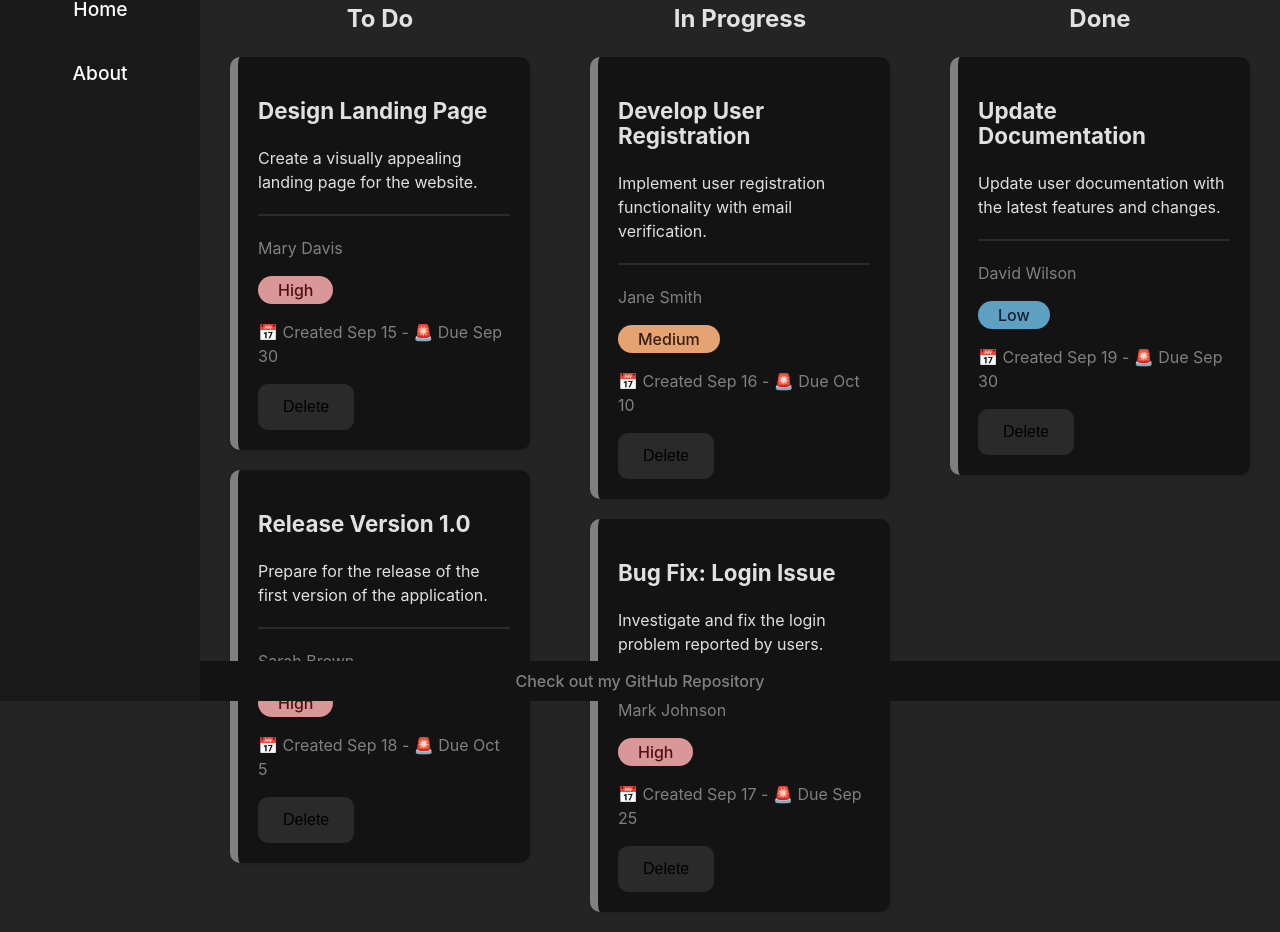
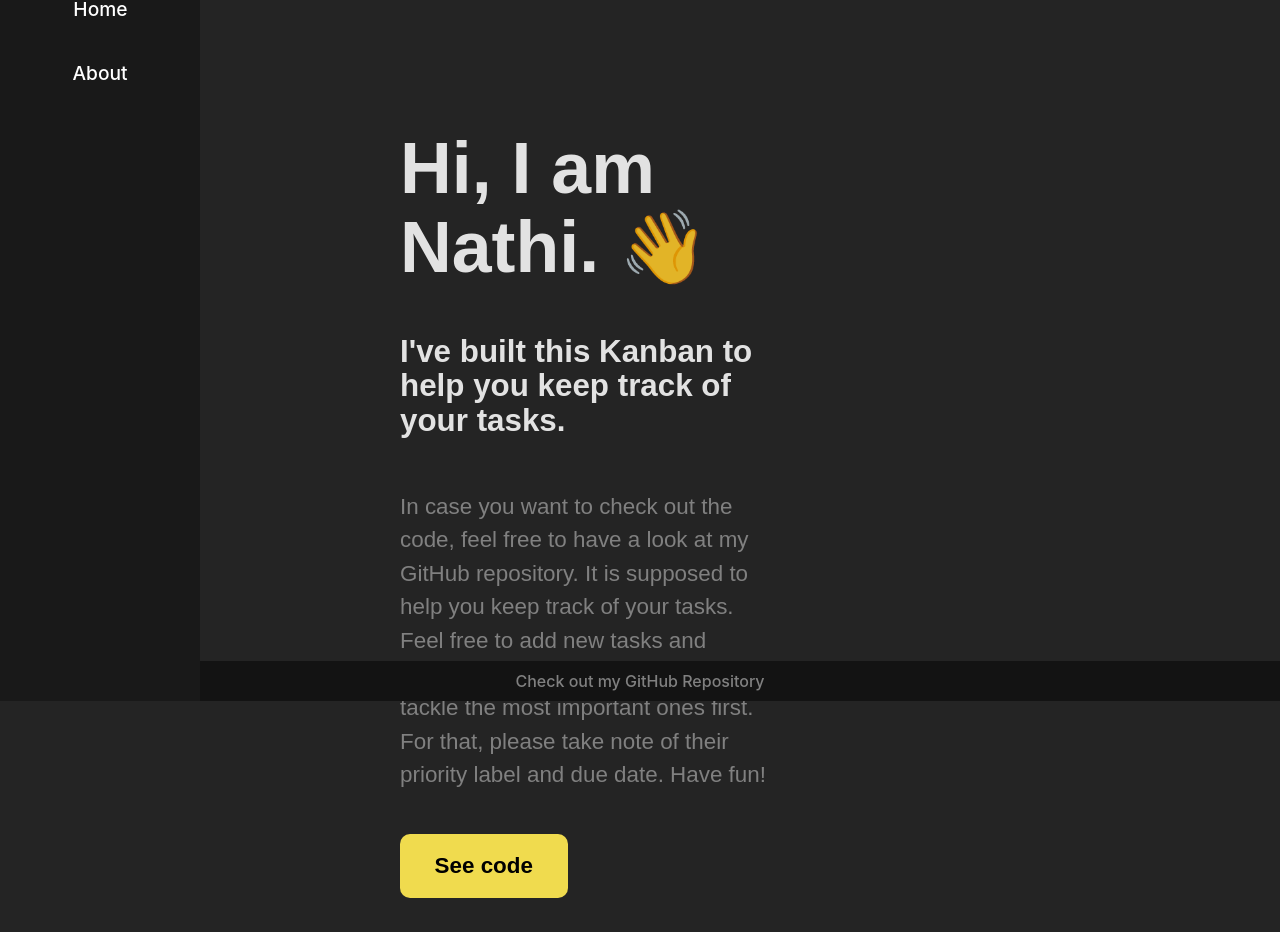
Before and after one commit to nathidaum/kanban-board-app, a React (Vite) app: page /about in a window 1280 px wide. Shown: the part 99-1031 px from the top of the page. Built offline with nearby package versions, Linux system fonts and the light colour scheme.

Commit message:
Add rerouting and content for About page

```diff
--- a/package.json
+++ b/package.json
@@ -11,7 +11,8 @@
   },
   "dependencies": {
     "react": "^18.3.1",
-    "react-dom": "^18.3.1"
+    "react-dom": "^18.3.1",
+    "react-router-dom": "^6.27.0"
   },
   "devDependencies": {
     "@eslint/js": "^9.11.1",
--- a/src/App.jsx
+++ b/src/App.jsx
@@ -1,27 +1,40 @@
+import { Routes, Route } from "react-router-dom";
+
 import Navbar from "./components/Navbar";
 import Sidebar from "./components/Sidebar";
 import Footer from "./components/Footer";
 import Column from "./components/Column";
 import ticketData from "./assets/kanban.json";
+import About from "./pages/About";
 
 function App() {
   // Filter tickets by status to pass them as props
-  const todoTickets = ticketData.filter(ticket => ticket.status === "To Do");
-  const inProgressTickets = ticketData.filter(ticket => ticket.status === "In Progress");
-  const doneTickets = ticketData.filter(ticket => ticket.status === "Done");
+  const todoTickets = ticketData.filter((ticket) => ticket.status === "To Do");
+  const inProgressTickets = ticketData.filter(
+    (ticket) => ticket.status === "In Progress"
+  );
+  const doneTickets = ticketData.filter((ticket) => ticket.status === "Done");
 
   return (
     <div id="homepage">
       <Navbar />
       <Sidebar />
 
-      <div className="kanban-board">
-        <Column title="To Do" tickets={todoTickets} />
-        <Column title="In Progress" tickets={inProgressTickets} />
-        <Column title="Done" tickets={doneTickets} />
-      </div>
+      <Footer />
 
-      <Footer />
+      <Routes>
+        <Route
+          path="/"
+          element={
+            <div className="kanban-board">
+              <Column title="To Do" tickets={todoTickets} />
+              <Column title="In Progress" tickets={inProgressTickets} />
+              <Column title="Done" tickets={doneTickets} />
+            </div>
+          }
+        />
+        <Route path="/about" element={<About />} />
+      </Routes>
     </div>
   );
 }
--- a/src/components/Navbar.jsx
+++ b/src/components/Navbar.jsx
@@ -1,8 +1,10 @@
+import { NavLink } from "react-router-dom";
+
 const Navbar = () => {
   return (
     <nav id="navbar">
       <div>
-        <button className="create-new-btn">Add Task</button>
+          <button className="create-new-btn">Add Task</button>
       </div>
     </nav>
   );
--- a/src/components/Sidebar.jsx
+++ b/src/components/Sidebar.jsx
@@ -1,4 +1,5 @@
 import logo from "../assets/logo.png";
+import { NavLink } from "react-router-dom";
 
 const Sidebar = () => {
   return (
@@ -9,10 +10,10 @@ const Sidebar = () => {
       <div className="sidebar-section">
         <ul>
           <li>
-            <a href="/">Home</a>
+          <NavLink to="/">Home</NavLink>
           </li>
           <li>
-            <a href="/">About</a>
+          <NavLink to="/about">About</NavLink>
           </li>
         </ul>
       </div>
--- a/src/index.css
+++ b/src/index.css
@@ -69,6 +69,29 @@ button:focus-visible {
   outline: 4px auto -webkit-focus-ring-color;
 }
 
+.secondary-button {
+  border-radius: 10px;
+  border: 1px solid transparent;
+  padding: 0.8em 1.5em;
+  background-color: #f0db4e;
+  cursor: pointer;
+}
+.secondary-button a {
+  color: black;
+  font-size: 1em;
+  font-weight: 800;
+}
+
+.secondary-button:hover {
+  background-color: #9b9ff3;
+
+}
+
+.secondary-button:focus,
+.secondary-button:focus-visible {
+  outline: 4px auto -webkit-focus-ring-color;
+}
+
 /************************************************/
 /* Component/Page-Specific Styles */
 
@@ -84,6 +107,27 @@ button:focus-visible {
   justify-content: flex-start;
   margin: 80px 0px 40px 200px;
   height: calc(100vh - 60px);
+}
+
+#about {
+  display: flex;
+  flex-direction: column;
+  justify-content: flex-start;
+  margin: 80px 0px 40px 200px;
+  height: calc(100vh - 60px);
+}
+
+.intro {
+  font-family: sans-serif;
+  font-size: 1.4rem;
+  padding: 20px 500px 20px 0px;
+}
+
+.intro p {
+  font-family: sans-serif;
+  font-size: 1.4rem;
+  color: grey;
+  padding: 20px 0px;
 }
 
 #sidebar {
--- a/src/main.jsx
+++ b/src/main.jsx
@@ -1,10 +1,13 @@
 import { StrictMode } from "react";
 import { createRoot } from "react-dom/client";
+import { BrowserRouter } from "react-router-dom";
 import App from "./App.jsx";
 import "./index.css";
 
 createRoot(document.getElementById("root")).render(
   <StrictMode>
-    <App />
+    <BrowserRouter>
+      <App />
+    </BrowserRouter>
   </StrictMode>
 );
--- /dev/null
+++ b/src/pages/About.jsx
@@ -0,0 +1,24 @@
+import Navbar from "../components/Navbar";
+import Sidebar from "../components/Sidebar";
+import Footer from "../components/Footer";
+
+function About() {
+
+    return (
+      <div id="about">
+        <Navbar />
+        <Sidebar />
+
+        <div className="intro">
+            <h1>Hi, I am Nathi. 👋</h1>
+            <h3>I've built this Kanban to help you keep track of your tasks.</h3>
+            <p>In case you want to check out the code, feel free to have a look at my GitHub repository. It is supposed to help you keep track of your tasks. Feel free to add new tasks and manage them by state. Don't forget to tackle the most important ones first. For that, please take note of their priority label and due date. Have fun!</p>
+            <button className="secondary-button"><a href="https://github.com/nathidaum/kanban-board-app">See code</a></button>
+        </div>
+
+        <Footer />
+      </div>
+    );
+  }
+
+  export default About;
```
Also changed, not shown: 1 other file (tests, documents, lock files or other folders).
